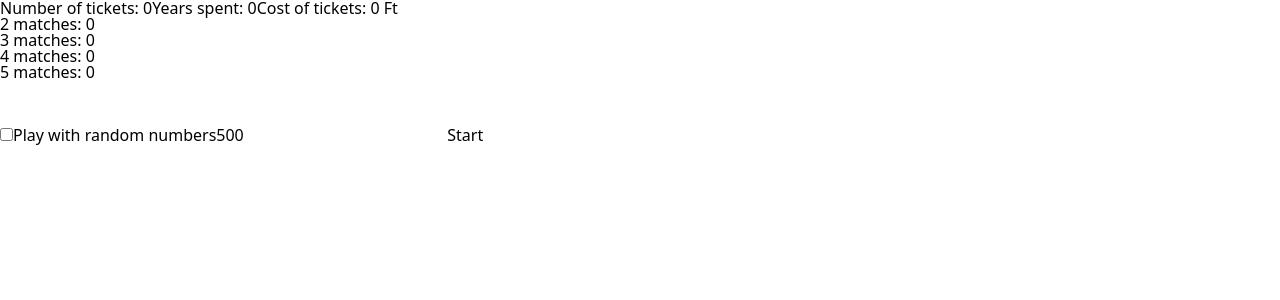
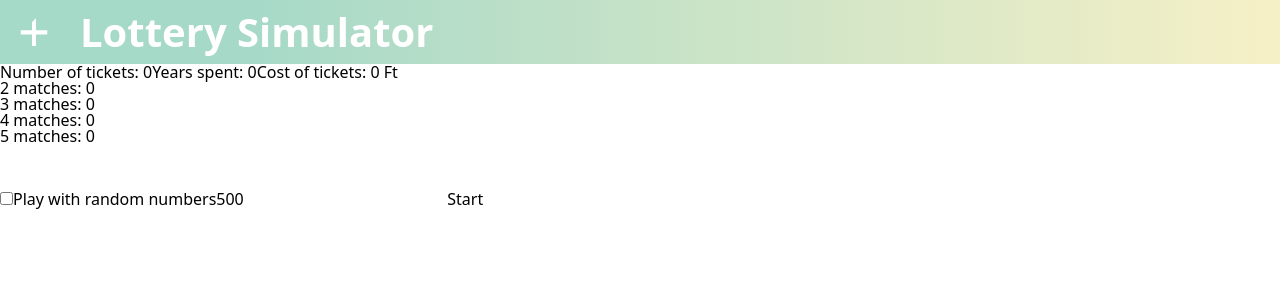
Before and after one commit to szekelyadam/fnli-simulator, a React (Vite) app in the folder packages/frontend/: page / in a window 1280 px wide. Shown: the top 300 px of the page. Built offline with nearby package versions, Linux system fonts and the light colour scheme; no server answers.

Commit message:
Add header

```diff
--- a/packages/frontend/src/App.tsx
+++ b/packages/frontend/src/App.tsx
@@ -5,6 +5,7 @@ import { MatchStat } from "./types";
 import { DEFAULT_MATCH_STATS, HIGHEST_MATCH_COUNT, YEAR_CAP } from "./consts";
 import Checkbox from "./components/Checkbox";
 import { getEmptyNumbers, getRandomNumbers } from "./helpers";
+import Header from "./components/Header";
 
 function App() {
     const connection = useRef<WebSocket | null>(null);
@@ -139,6 +140,7 @@ function App() {
 
     return (
         <>
+            <Header />
             <StatsContainer
                 playedTickets={playedTickets}
                 matchStats={matchStats}
--- /dev/null
+++ b/packages/frontend/src/components/Header.tsx
@@ -0,0 +1,14 @@
+import logo from "../assets/logo.svg";
+
+const Header = () => {
+    return (
+        <div className="flex items-center justify-start h-16 text-white font-bold header-gradient px-5">
+            <img src={logo} alt="logo" className="w-7 h-7" />
+            <h1 className="text-[clamp(20px,4vw,40px)] font-bold ml-[clamp(16px,3vw,32px)]">
+                Lottery Simulator
+            </h1>
+        </div>
+    );
+};
+
+export default Header;
--- a/packages/frontend/src/index.css
+++ b/packages/frontend/src/index.css
@@ -1,5 +1,6 @@
 @import "tailwindcss";
 @import "@fontsource/nunito";
+@import "@fontsource/nunito/700.css";
 
 :root {
     font-family: "Nunito", system-ui, Avenir, Helvetica, Arial, sans-serif;
@@ -11,3 +12,20 @@
     -webkit-font-smoothing: antialiased;
     -moz-osx-font-smoothing: grayscale;
 }
+
+body {
+    width: 100vw;
+    height: 100vh;
+}
+
+.header-gradient {
+    background: linear-gradient(
+        270deg,
+        #f6f0c6 0%,
+        #d9135d 0.01%,
+        rgba(214, 19, 92, 0.996895) 0.02%,
+        #f6f0c6 0.03%,
+        #a6d9c8 80.73%,
+        #a5d9c8 100%
+    );
+}
```
Also changed, not shown: packages/frontend/src/assets/logo.svg (added).
